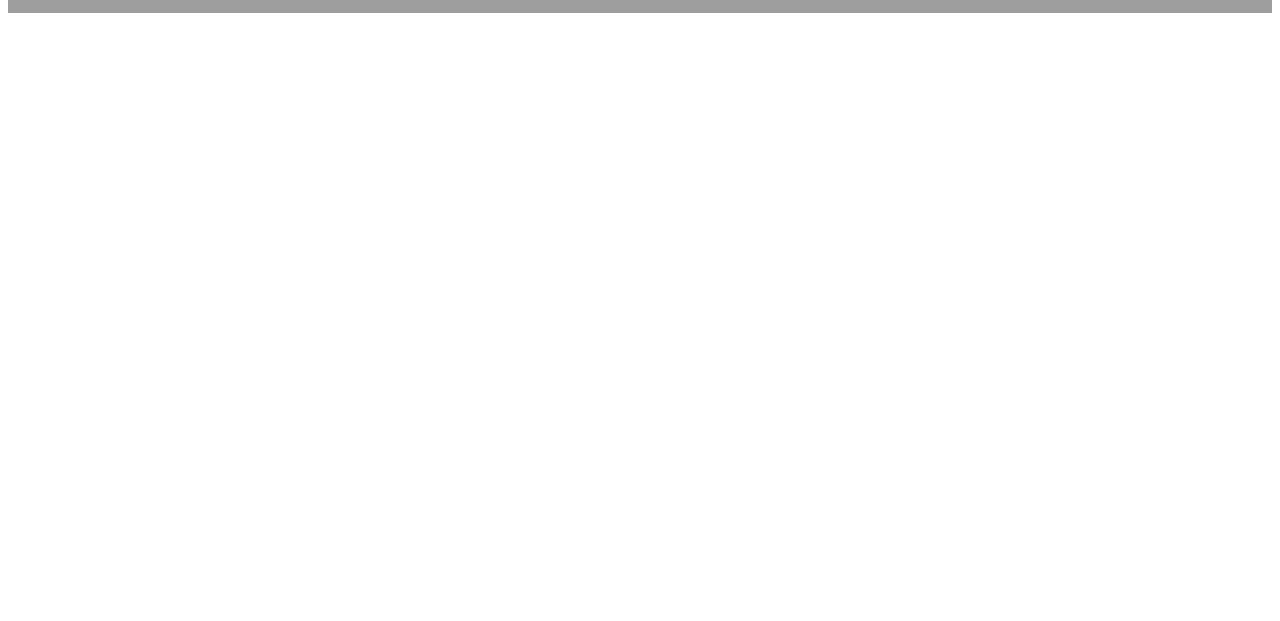
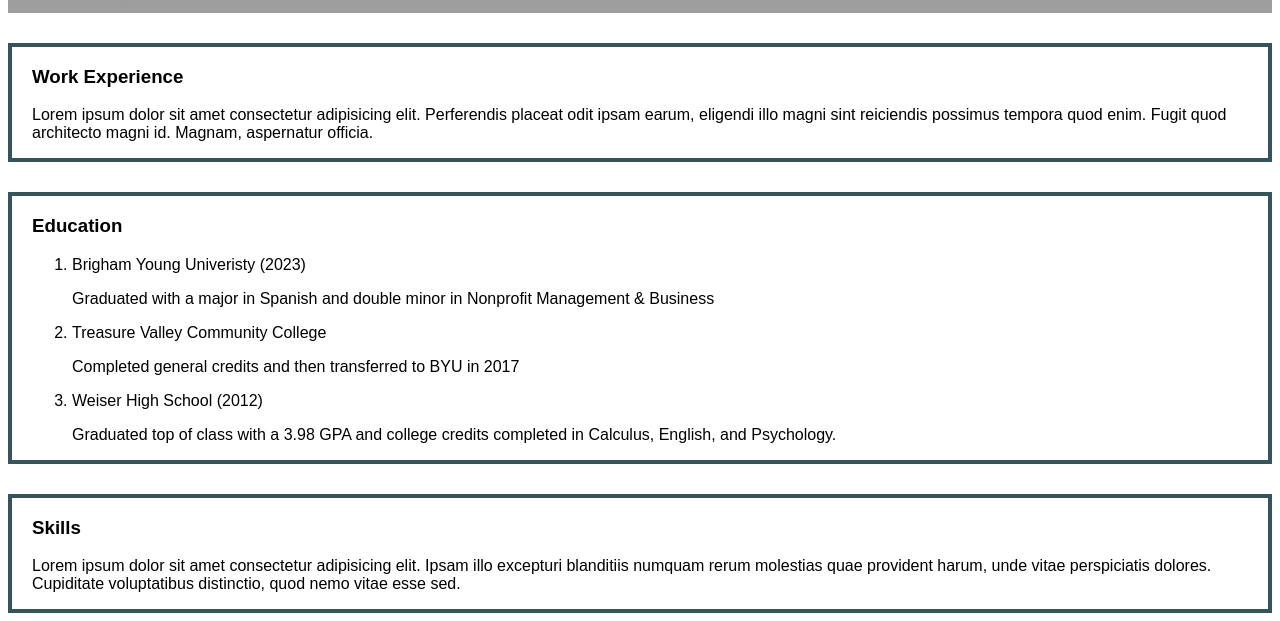
Before and after one commit to agirvin3/agirvin3.github.io, a plain HTML site: page experience.html in a window 1280 px wide. Shown: the part 395-1016 px from the top of the page. Before the commit the page ends 800 px from the top, so only its background shows below. Drawn offline with Linux system fonts and the light colour scheme; grey boxes are pictures that could not be loaded.

Commit message:
Formatting and filling out Experience Page
I started typing out my experience and did formatting such as headers and borders

```diff
--- a/experience.html
+++ b/experience.html
@@ -1,12 +1,12 @@
-<!DOCTYPE html>
+<!doctype html>
 <html lang="en">
-<head>
-    <meta charset="UTF-8">
-    <meta name="viewport" content="width=device-width, initial-scale=1.0">
+  <head>
+    <meta charset="UTF-8" />
+    <meta name="viewport" content="width=device-width, initial-scale=1.0" />
     <link rel="stylesheet" href="styles.css" />
     <title>Experience</title>
-</head>
-<body>
+  </head>
+  <body>
     <header>
       <div class="image-box">
         <img src="stones1.jpg" alt="Stacked Stones" width="100%" />
@@ -15,5 +15,63 @@
         </div>
       </div>
     </header>
-</body>
+    <main>
+      <div class="experience-page bordered">
+        <h3>Work Experience</h3>
+        <div>
+          <p>
+            Lorem ipsum dolor sit amet consectetur adipisicing elit. Perferendis
+            placeat odit ipsam earum, eligendi illo magni sint reiciendis
+            possimus tempora quod enim. Fugit quod architecto magni id. Magnam,
+            aspernatur officia.
+          </p>
+        </div>
+      </div>
+      <div class="experience-page bordered">
+        <h3>Education</h3>
+        <div>
+          <ol>
+            <li>
+              Brigham Young Univeristy (2023)
+              <div>
+                <p>
+                  Graduated with a major in Spanish and double minor in
+                  Nonprofit Management & Business
+                </p>
+              </div>
+            </li>
+
+            <li>
+              Treasure Valley Community College
+              <div>
+                <p>
+                  Completed general credits and then transferred to BYU in 2017
+                </p>
+              </div>
+            </li>
+            <li>
+              Weiser High School (2012)
+              <div>
+                <p>
+                  Graduated top of class with a 3.98 GPA and college credits
+                  completed in Calculus, English, and Psychology.
+                </p>
+              </div>
+            </li>
+          </ol>
+        </div>
+      </div>
+      <div class="experience-page bordered">
+        <h3>Skills</h3>
+        <div>
+          <p>
+            Lorem ipsum dolor sit amet consectetur adipisicing elit. Ipsam illo
+            excepturi blanditiis numquam rerum molestias quae provident harum,
+            unde vitae perspiciatis dolores. Cupiditate voluptatibus distinctio,
+            quod nemo vitae esse sed.
+          </p>
+        </div>
+      </div>
+    </main>
+  </body>
 </html>
--- a/styles.css
+++ b/styles.css
@@ -95,3 +95,11 @@ header .image-box img {
     font-size: 30px;
     padding: 7px;
 }
+
+.experience-page {
+    max-width: 1500px;
+    margin: auto;
+    margin-top: 30px;
+    padding: 0 20px;
+    font-family: sans-serif;
+}
```
